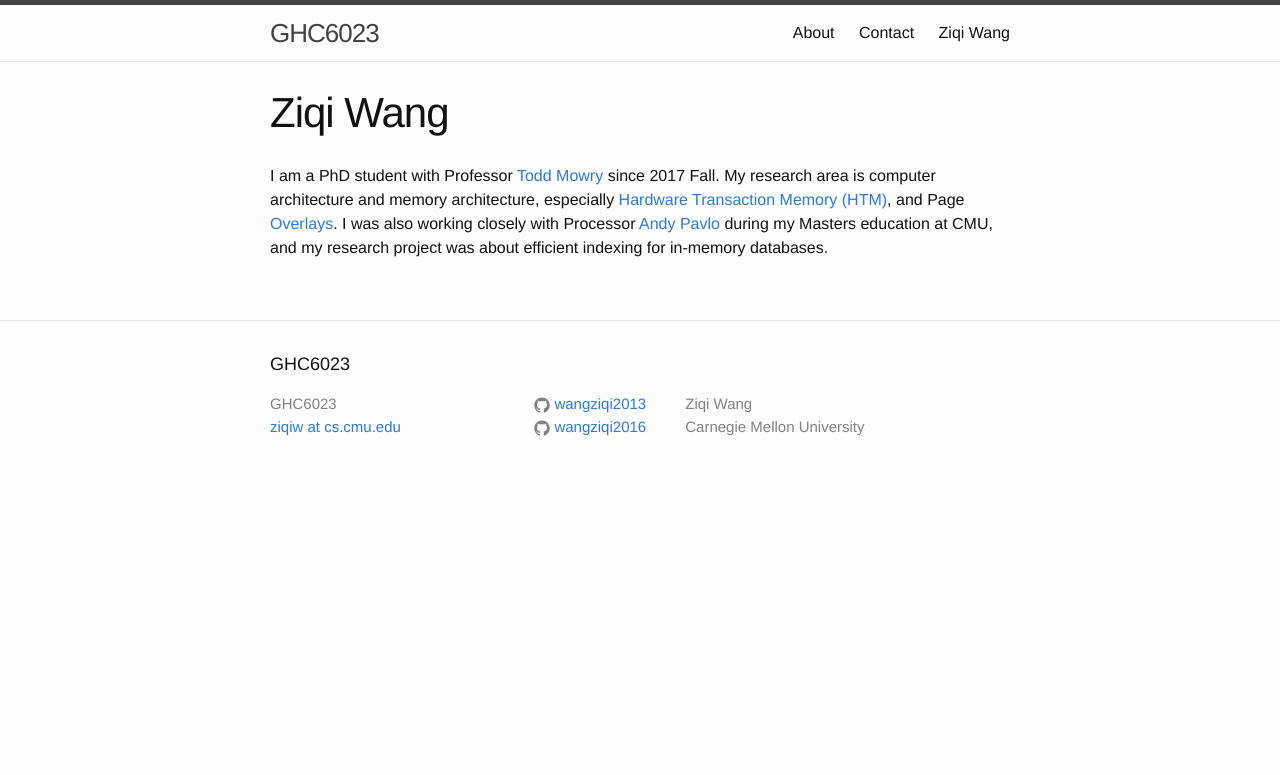
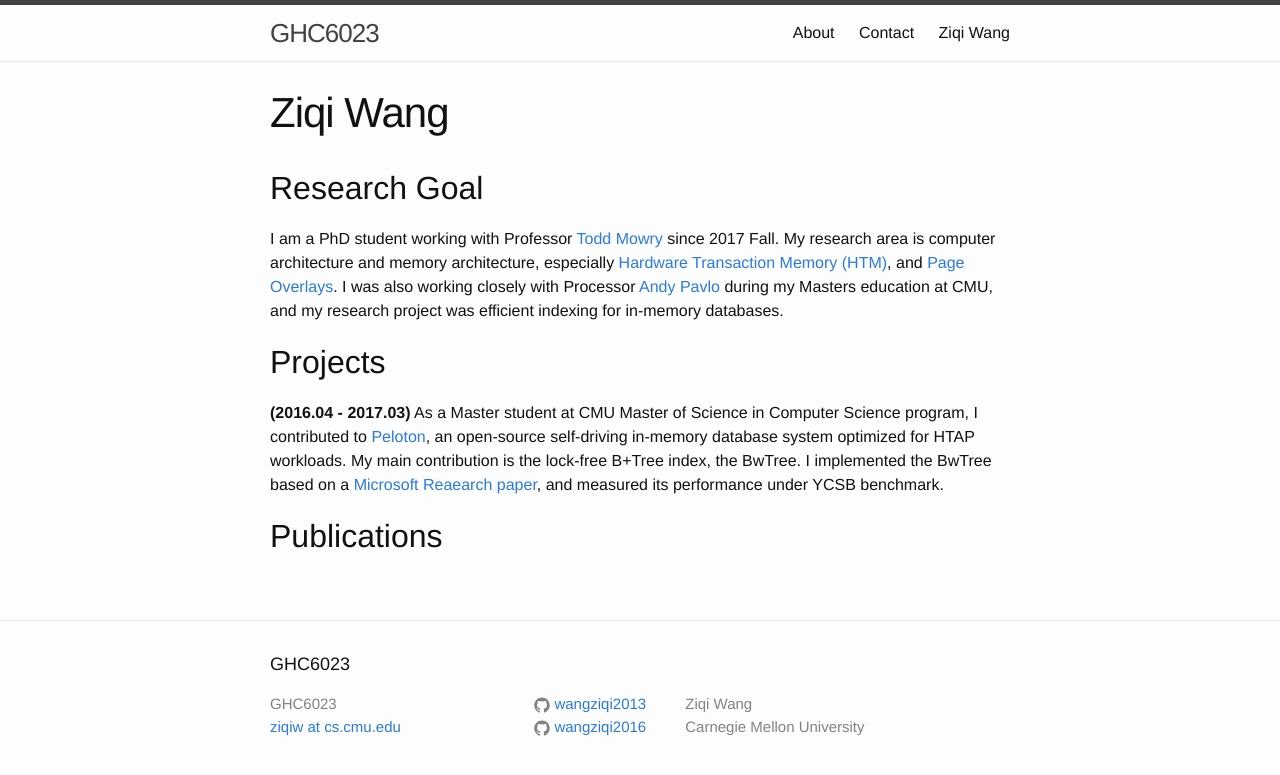
Before and after one commit to wangziqi2013/wangziqi2013.github.io, a Jekyll site: the page built from ziqiw.md, in a window 1280 px wide. Shown: the top 775 px of the page. Built offline with Jekyll 4.4.1, drawn with Linux system fonts in a browser that asks for light colours.

Commit message:
Adding projects and publication option

```diff
--- a/ziqiw.md
+++ b/ziqiw.md
@@ -4,8 +4,24 @@ title: Ziqi Wang
 permalink: /ziqiw/
 ---
 
-I am a PhD student with Professor [Todd Mowry](http://www.cs.cmu.edu/~tcm/ "Todd Mowry's homepage") since 2017 Fall.
+Research Goal
+-------------
+
+I am a PhD student working with Professor [Todd Mowry](http://www.cs.cmu.edu/~tcm/ "Todd Mowry's homepage") since 2017 Fall.
 My research area is computer architecture and memory architecture, especially [Hardware Transaction Memory (HTM)](https://en.wikipedia.org/wiki/Transactional_memory "Transactional Memory"), and
-Page [Overlays](http://users.ece.cmu.edu/~omutlu/pub/page-overlays-for-fine-grained-memory-management_isca15.pdf "Page Overlays").
+[Page Overlays](http://users.ece.cmu.edu/~omutlu/pub/page-overlays-for-fine-grained-memory-management_isca15.pdf "Page Overlays").
 I was also working closely with Processor [Andy Pavlo](http://www.cs.cmu.edu/~pavlo/ "Andy Pavlo's homepage") during my
-Masters education at CMU, and my research project was about efficient indexing for in-memory databases.
+Masters education at CMU, and my research project was efficient indexing for in-memory databases.
+
+Projects
+--------
+
+**(2016.04 - 2017.03)** As a Master student at CMU Master of Science in Computer Science program, I contributed to
+[Peloton](https://github.com/cmu-db/peloton "Peloton Github"), an
+open-source self-driving in-memory database system optimized for HTAP workloads. My main contribution is the lock-free B+Tree index, the
+BwTree. I implemented the BwTree based on a [Microsoft Reaearch paper](https://www.microsoft.com/en-us/research/wp-content/uploads/2016/02/bw-tree-icde2013-final.pdf "BwTree Paper"), and measured its performance under YCSB benchmark.
+
+
+
+Publications
+------------
```
